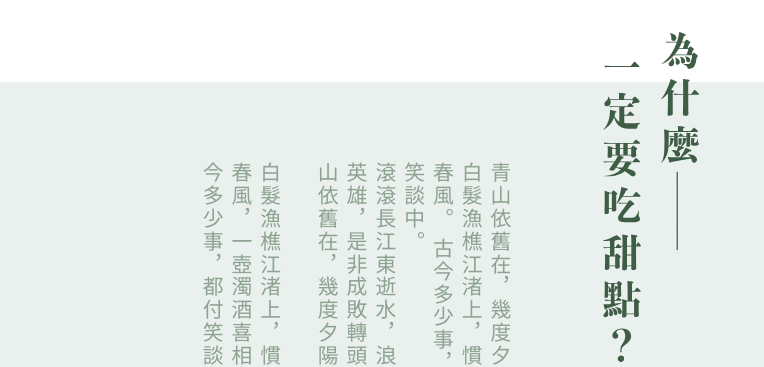
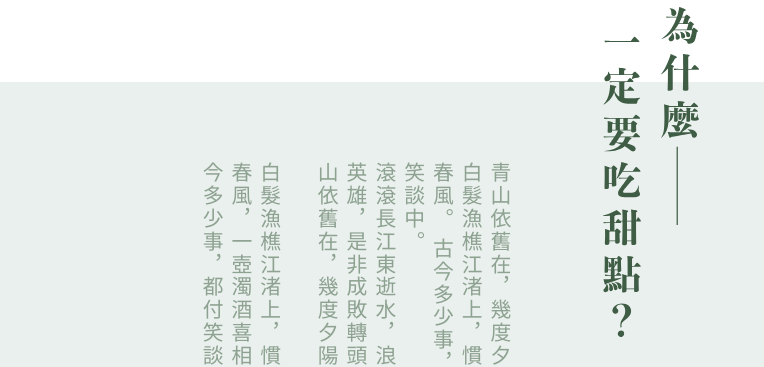
Before and after one commit to jyun1010/sweetTaste, a plain HTML site: page index.html in a window 1280 px wide. Shown: the part 1550-1917 px from the top of the page, 0-764 px from the left. Drawn offline with nearby package versions, Linux system fonts and the light colour scheme.

Commit message:
why_img_p2 nargin-top修正

```diff
--- a/index.css
+++ b/index.css
@@ -403,10 +403,10 @@ nav a:hover{
 .why_img_p{
     width: 100px;
     height: 330px;
-    margin: -50px 40px 20px 40px;
+    margin: -70px 40px 20px 40px;
 }
 .why_img_p2{
-    margin: -50px 40px 20px 40px;
+    margin: -75px 40px 20px 40px;
 }
 
 .why_p{
```
